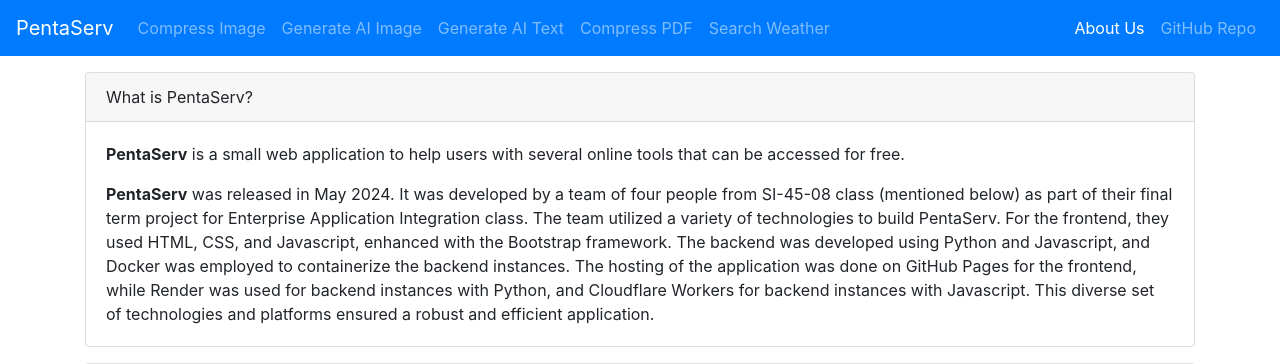
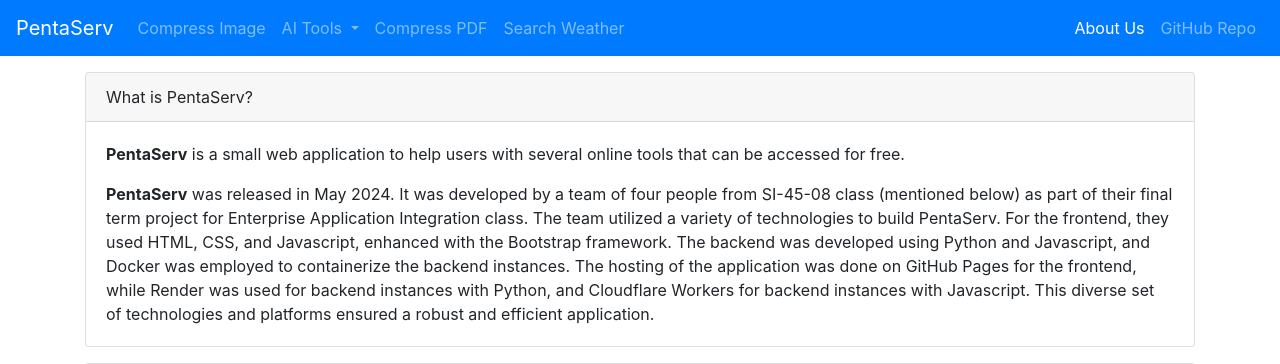
Before and after one commit to raffiihza/micro-compressor, a Flask app: page /about in a window 1280 px wide. Shown: the top 364 px of the page. Run offline with Flask 3, Linux system fonts and the light colour scheme; some libraries are stand-ins or nearby versions.

Commit message:
feat: add two features more

```diff
--- a/templates/header.html
+++ b/templates/header.html
@@ -18,8 +18,17 @@
       <div class="collapse navbar-collapse" id="navbarNav">
         <ul class="navbar-nav mr-auto">
             <li class="nav-item {% if request.path == '/compress/image' %}active{% endif %}"><a class="nav-link" href="/compress/image">Compress Image</a></li>
-            <li class="nav-item {% if request.path == '/generate/image' %}active{% endif %}"><a class="nav-link" href="/generate/image">Generate AI Image</a></li>
-            <li class="nav-item {% if request.path == '/generate/text' %}active{% endif %}"><a class="nav-link" href="/generate/text">Generate AI Text</a></li>
+            <li class="nav-item dropdown {% if request.path == '/generate/image' or request.path == '/generate/text' %}active{% endif %}">
+              <a class="nav-link dropdown-toggle" href="#" id="navbarDropdown" role="button" data-toggle="dropdown" aria-haspopup="true" aria-expanded="false">
+                  AI Tools
+              </a>
+              <div class="dropdown-menu" aria-labelledby="navbarDropdown">
+                  <a class="dropdown-item {% if request.path == '/generate/image' %}active{% endif %}" href="/generate/image">Generate AI Image</a>
+                  <a class="dropdown-item {% if request.path == '/generate/text' %}active{% endif %}" href="/generate/text">Generate AI Text</a>
+                  <a class="dropdown-item {% if request.path == '/transcribe' %}active{% endif %}" href="/transcribe">Transcribe Sound</a>
+                  <a class="dropdown-item {% if request.path == '/chat/pdf' %}active{% endif %}" href="/chat/pdf">Communicate with PDF</a>
+              </div>
+            </li>
             <li class="nav-item {% if request.path == '/compress/pdf' %}active{% endif %}"><a class="nav-link" href="/compress/pdf">Compress PDF</a></li>
             <li class="nav-item {% if request.path == '/search/weather' %}active{% endif %}"><a class="nav-link" href="/search/weather">Search Weather</a></li>
           </ul>
```
Also changed, not shown: templates/index.html (+25 -2 lines).
